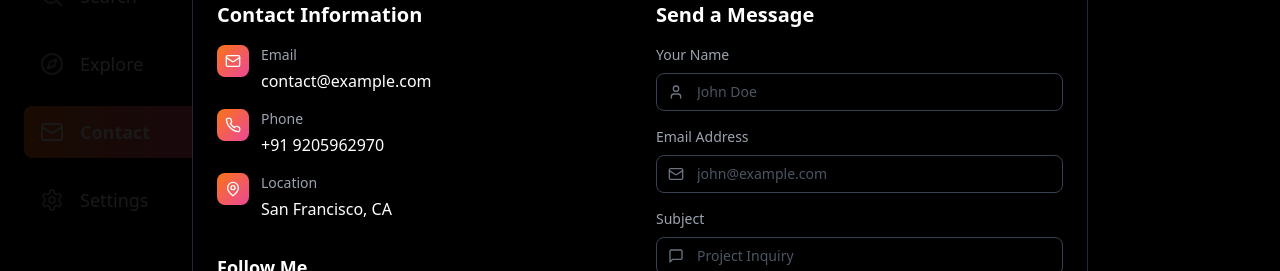
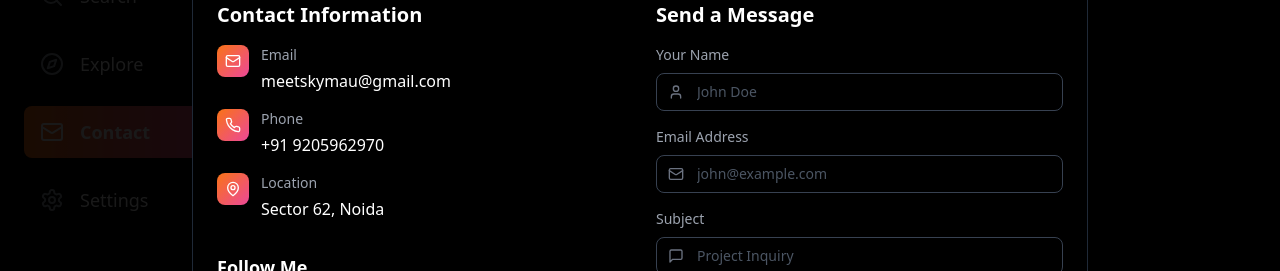
Before and after one commit to exoshivam/portfolio-frontend, a React (Vite) app: page / in a window 1280 px wide. Both pictures are taken after a click on the link "Contact". Shown: the part 211-482 px from the top of the page. Built offline with nearby package versions, Linux system fonts and the light colour scheme; no server answers.

Commit message:
Update ContactModal.tsx

```diff
--- a/src/components/ContactModal.tsx
+++ b/src/components/ContactModal.tsx
@@ -84,7 +84,7 @@ export default function ContactModal({ isOpen, onClose }: ContactModalProps) {
     { icon: Instagram, label: 'Instagram', href: 'https://instagram.com/_exo_shivam', color: 'from-purple-500 to-pink-500' },
     { icon: Github, label: 'GitHub', href: 'https://github.com/exoshivam', color: 'from-gray-700 to-gray-900' },
     { icon: Linkedin, label: 'LinkedIn', href: 'https://linkedin.com/in/shivam-yadav2106', color: 'from-blue-600 to-blue-800' },
-    { icon: Twitter, label: 'Twitter', href: 'https://twitter.com', color: 'from-blue-400 to-blue-600' },
+    { icon: Twitter, label: 'Twitter', href: 'https://x.com/shivam_yad32254', color: 'from-blue-400 to-blue-600' },
   ];
 
   if (!isOpen) return null;
@@ -128,7 +128,7 @@ export default function ContactModal({ isOpen, onClose }: ContactModalProps) {
                   <div>
                     <div className="text-gray-600 dark:text-gray-400 text-sm mb-1">Email</div>
                     <a href="mailto:contact@example.com" className="text-black dark:text-white hover:text-pink-600 dark:hover:text-pink-400 transition-colors">
-                      contact@example.com
+                      meetskymau@gmail.com
                     </a>
                   </div>
                 </div>
@@ -151,7 +151,7 @@ export default function ContactModal({ isOpen, onClose }: ContactModalProps) {
                   </div>
                   <div>
                     <div className="text-gray-600 dark:text-gray-400 text-sm mb-1">Location</div>
-                    <div className="text-black dark:text-white">San Francisco, CA</div>
+                    <div className="text-black dark:text-white">Sector 62, Noida</div>
                   </div>
                 </div>
               </div>
```
